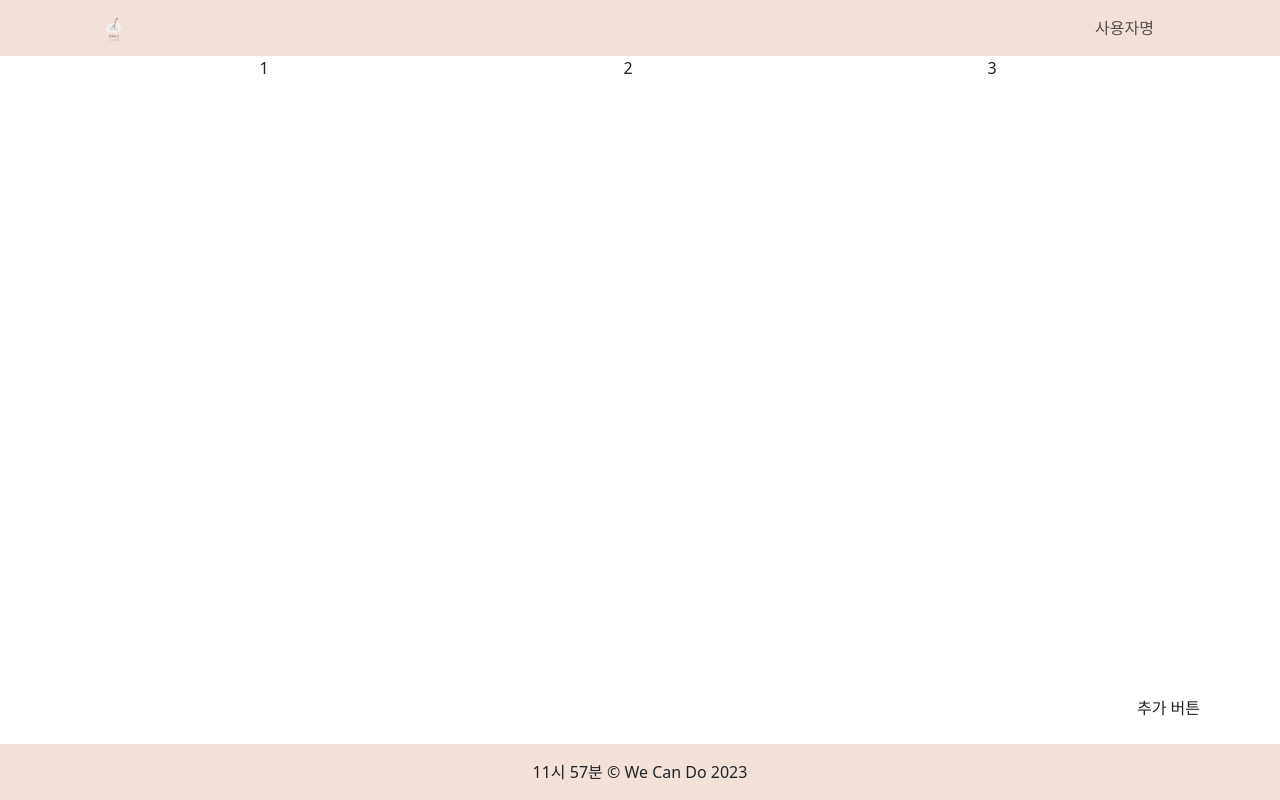
After one commit to itsc-ai/wecando, a Django app: template final/wecando/templates/wecando/diary.html in a window 1280 px wide. The commit adds this page. Run offline with Django 4.2, Linux system fonts and the light colour scheme; the template is opened without the code that fills it, so the values that code supplies are empty; parts of the project's set-up code (start-up, migrations or seed data) failed here and were passed over; some libraries are stand-ins or nearby versions.

Commit message:
navbar, footer, base.html 작성

```diff
--- a/final/final/settings.py
+++ b/final/final/settings.py
@@ -38,6 +38,8 @@ INSTALLED_APPS = [
     'django.contrib.messages',
     'django.contrib.staticfiles',
     "wecando"
+    "crispy_forms",
+    "crispy_bootstrap4",
 ]
 
 MIDDLEWARE = [
@@ -122,3 +124,5 @@ STATIC_URL = 'static/'
 # https://docs.djangoproject.com/en/4.2/ref/settings/#default-auto-field
 
 DEFAULT_AUTO_FIELD = 'django.db.models.BigAutoField'
+
+CRISPY_TEMPLATE_PACK = "bootstrap4"
--- a/final/wecando/templates/wecando/base.html
+++ b/final/wecando/templates/wecando/base.html
@@ -13,10 +13,14 @@
 
 <body class="d-flex flex-column min-vh-100">
 
+{% include "wecando/navbar.html" %}<!-- navbar를 불러옴 -->
+
     <div class="container">
         {%block main_area%}
         {%endblock%}
     </div>
+
+{% include "wecando/footer.html" %}<!-- navbar를 불러옴 -->
 
 <!-- 부트스트랩 사용을 위한 스크립트 -->
 <script src="https://cdn.jsdelivr.net/npm/@popperjs/core@2.11.8/dist/umd/popper.min.js" integrity="sha384-I7E8VVD/ismYTF4hNIPjVp/Zjvgyol6VFvRkX/vR+Vc4jQkC+hVqc2pM8ODewa9r" crossorigin="anonymous"></script>
--- /dev/null
+++ b/final/wecando/templates/wecando/diary.html
@@ -0,0 +1,21 @@
+{% extends "wecando/base.html" %}
+{% block main_area %}
+    <div class="container">
+        <!-- 일기장 개수에 따라 for 문으로 생성 -->
+        <div class="row h-100 w-100 align-items-center">
+            <div class="col text-center">
+                1
+            </div>
+            <div class="col text-center">
+                2
+            </div>
+            <div class="col text-center">
+                3
+            </div>
+        </div>
+
+        <div style="position: absolute; right: 80px; bottom: 80px;">
+            추가 버튼
+        </div>
+    </div>
+{% endblock %}
--- /dev/null
+++ b/final/wecando/templates/wecando/footer.html
@@ -0,0 +1,4 @@
+<!-- Footer : 바닥에 검은 줄-->
+<footer class="py-3 mt-auto" style= "background-color:#F1E1D9;" >
+    <div class="container"><p class="m-0 text-center text-gray"> 11시 57분 &copy; We Can Do 2023</p></div>
+</footer>
--- /dev/null
+++ b/final/wecando/templates/wecando/navbar.html
@@ -0,0 +1,50 @@
+<nav class="navbar navbar-expand-lg" style="background-color:#F1E1D9;">
+    <div class="container">
+        <div class="container-fluid">
+            <div class="row h-100 w-100 align-items-center">
+                <div class="col">
+                    <a class="navbar-brand text-white" href="/">
+                        <img src="/static/wecando/image/logo.png" width="40px">
+                    </a>
+                    <button class="navbar-toggler" type="button" data-bs-toggle="collapse"
+                            data-bs-target="#navbarNavDropdown" aria-controls="navbarNavDropdown" aria-expanded="false"
+                            aria-label="Toggle navigation">
+                        <span class="navbar-toggler-icon"></span>
+                    </button>
+                </div>
+                <div class="col">
+                    <div class="collapse navbar-collapse" id="navbarNavDropdown">
+
+                        <!--로그인 버튼 생성 me-auto = ms-auto 같은 개념-->
+                        <ul class="navbar-nav ms-auto">
+                            {% if user.is_authenticated %}
+                            <li class="nav-item dropdown">
+                                <a class="nav-link dropdown-toggle text-white" href="#" role="button"
+                                   data-bs-toggle="dropdown" aria-expanded="false">
+                                    {% if user.socialaccount_set.all.first.get_avatar_url %}
+                                    <img class="rounded-circle" width="25px"
+                                         src="{{ user.socialaccount_set.all.first.get_avatar_url }}">
+                                    {% else %}
+                                    <img class="rounded-circle" width="25px"
+                                         src="https://api.dicebear.com/6.x/pixel-art/svg?seed={{ user.username }}">
+                                    {% endif %}
+                                    &nbsp;
+                                    {{ user.username }}
+                                </a>
+                                <ul class="dropdown-menu">
+                                    <li><a class="dropdown-item" href="#}"> log out</a></li>
+                                </ul>
+                            </li>
+                            {% else %}
+                            <li class="nav-item">
+                                <a class="nav-link text-gray" href="#">사용자명</a>
+                            </li>
+                            {% endif %}
+                        </ul>
+
+                    </div>
+                </div>
+            </div>
+        </div>
+    </div>
+</nav>
--- a/final/wecando/urls.py
+++ b/final/wecando/urls.py
@@ -3,5 +3,7 @@ from . import views
 from django.contrib.auth import views as auth_views
 
 urlpatterns = [
-    path("", views.MainPage.as_view(), name="main_page"),
+    path("", views.LandingPage.as_view(), name="landing_page"),
+    path("diary/", views.MainPage.as_view(), name="main_page"),
+
 ]
--- a/final/wecando/views.py
+++ b/final/wecando/views.py
@@ -2,6 +2,10 @@ from django.shortcuts import render
 from django.views.generic import ListView
 from wecando.models import Test
 # Create your views here.
+class LandingPage(ListView):
+    model = Test
+    template_name = "wecando/landing.html"
+
 class MainPage(ListView):
     model = Test
-    template_name = "wecando/landing.html"
+    template_name = "wecando/diary.html"
```
Also changed, not shown: final/wecando/templates/wecando/landing.html (+5 -2 lines).
